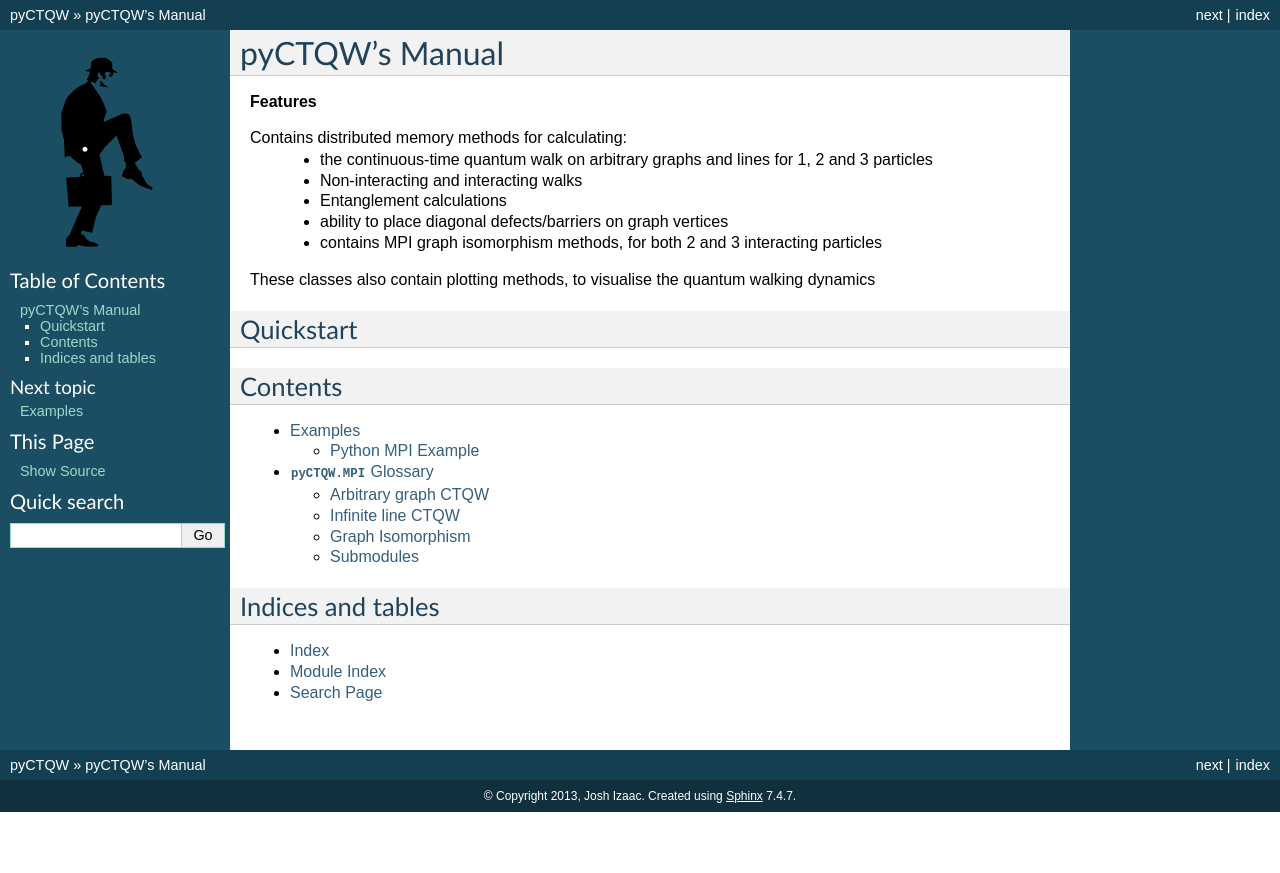
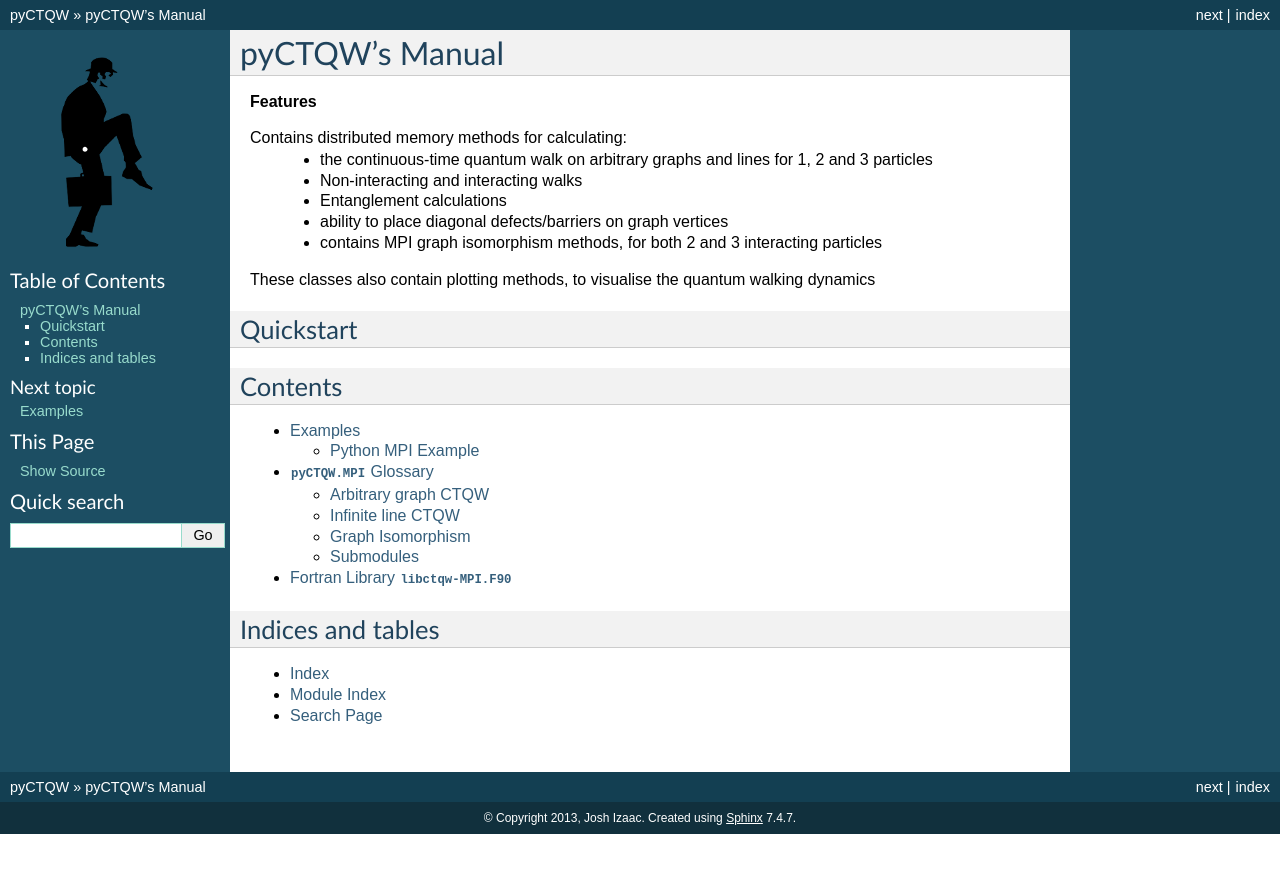
Before and after one commit to josh146/pyctqw, a Sphinx documentation site: the page built from docs/index.rst, in a window 1280 px wide. Shown: the top 873 px of the page. Built offline with Sphinx 7.4.7, drawn with Linux system fonts in a browser that asks for light colours.

Commit message:
added fortran doc parser

```diff
--- a/docs/conf.py
+++ b/docs/conf.py
@@ -25,10 +25,12 @@
 
 # Add any Sphinx extension module names here, as strings. They can be extensions
 # coming with Sphinx (named 'sphinx.ext.*') or your custom ones.
-extensions = ['sphinx.ext.autodoc', 'sphinx.ext.coverage', 'sphinx.ext.mathjax', 'sphinx.ext.ifconfig', 'sphinx.ext.viewcode', 'sphinx.ext.autosummary']
+extensions = ['sphinx.ext.autodoc', 'sphinx.ext.coverage', 'sphinx.ext.mathjax', 'sphinx.ext.ifconfig', 'sphinx.ext.viewcode', 'sphinx.ext.autosummary', 'sphinxfortran.fortran_domain', 'sphinxfortran.fortran_autodoc']
 
 # Add any paths that contain templates here, relative to this directory.
 templates_path = ['_templates']
+
+fortran_src = ['../src/libctqw-MPI.F90']
 
 # The suffix of source filenames.
 source_suffix = '.rst'
--- a/docs/index.rst
+++ b/docs/index.rst
@@ -25,11 +25,11 @@
 ------------
 
 .. toctree::
-	:maxdepth: 3
-	:glob:
+    :maxdepth: 3
 
-	examples
-	pyCTQW.MPI
+    examples
+    pyCTQW.MPI
+    libctqw-MPI
 
 
 
--- /dev/null
+++ b/docs/libctqw-MPI.rst
@@ -0,0 +1,5 @@
+===================================
+Fortran Library ``libctqw-MPI.F90``
+===================================
+
+.. f:automodule:: ctqwmpi
```
Also changed, not shown: docs/pyCTQW.MPI.rst (line endings or trailing spaces), 1 other file.
